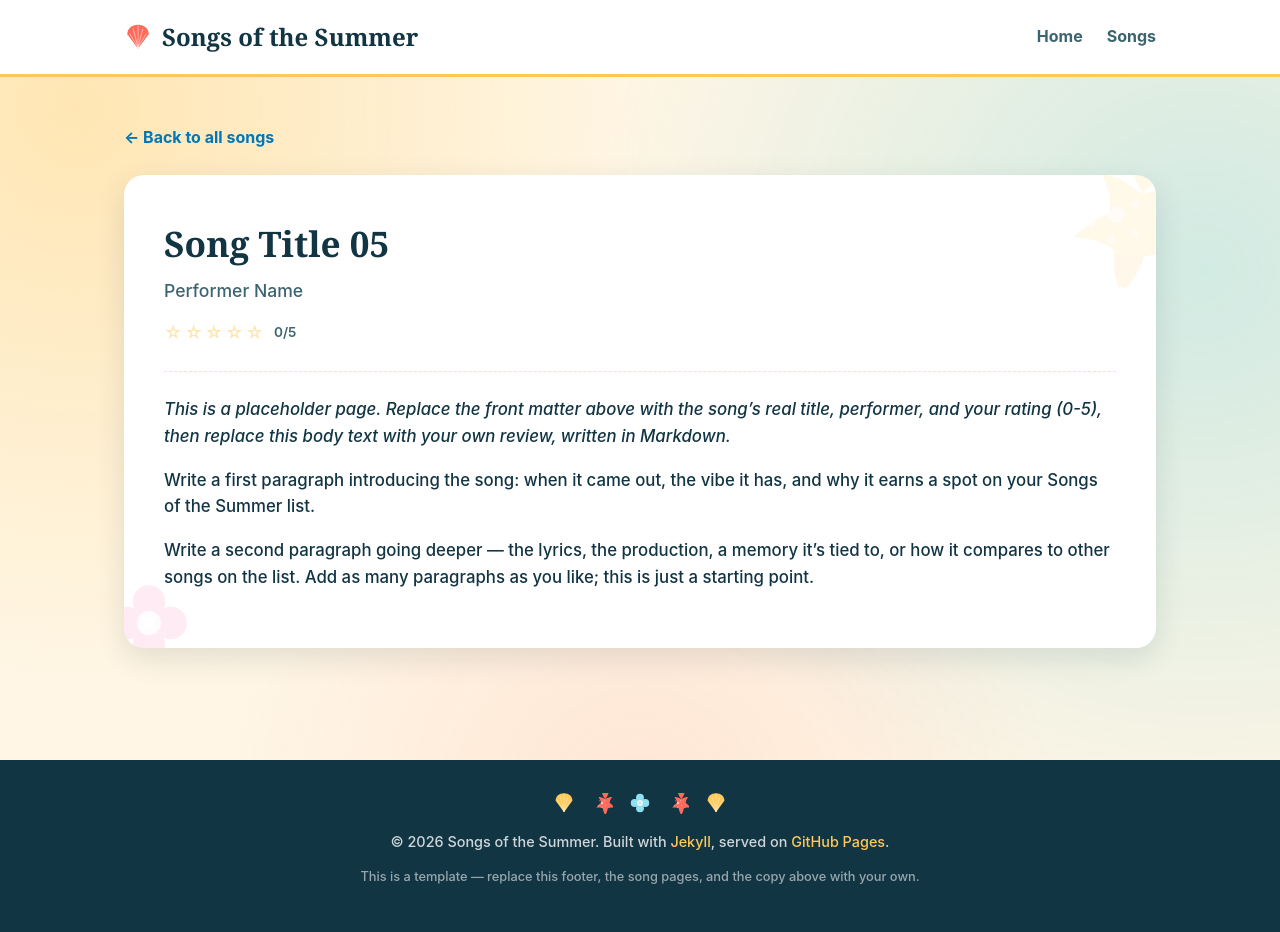
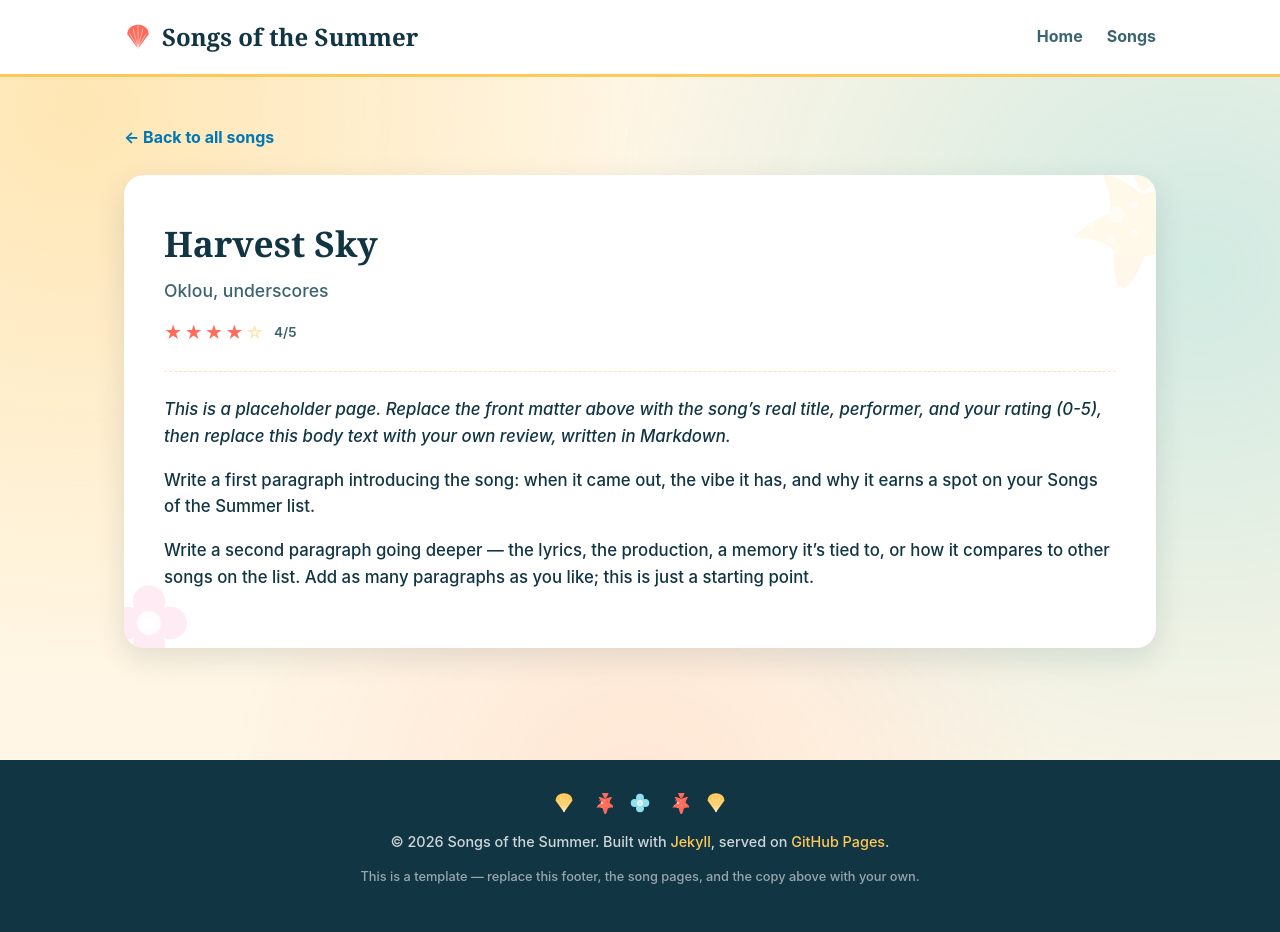
Before and after one commit to Jacobw23-Coder/songsofthesummer26, a Jekyll site: the page built from _songs/song-05.md, in a window 1280 px wide. Built offline with Jekyll 4.4.1, drawn with Linux system fonts in a browser that asks for light colours.

Commit message:
Update song details for song number 5

```diff
--- a/_songs/song-05.md
+++ b/_songs/song-05.md
@@ -1,8 +1,8 @@
 ---
 song_number: 5
-title: "Song Title 05"
-performer: "Performer Name"
-rating: 0
+title: "Harvest Sky"
+performer: "Oklou, underscores"
+rating: 4
 ---
 
 _This is a placeholder page. Replace the front matter above with the song's real
```
